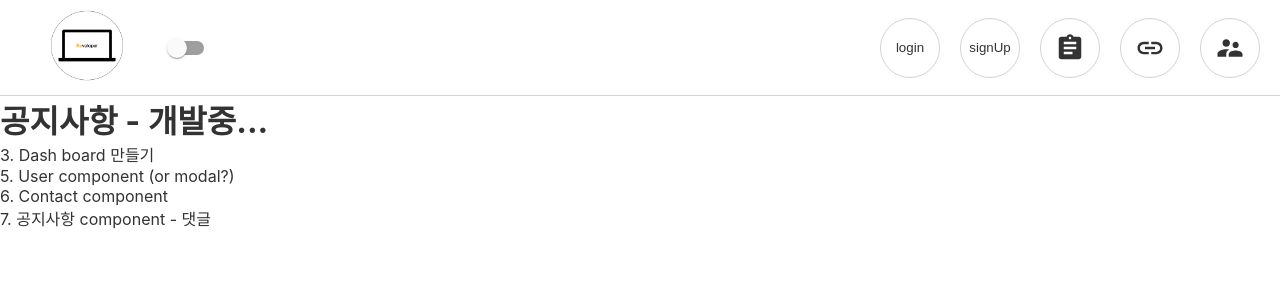
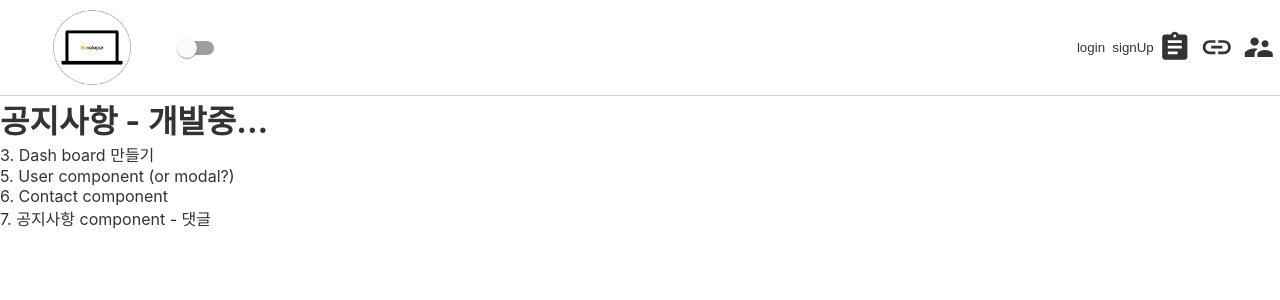
Before and after one commit to funetes/beveloper, a React (Create React App) app: page /board in a window 1280 px wide. Shown: the top 300 px of the page. Built offline with nearby package versions, Linux system fonts and the light colour scheme; no server answers; the database is empty.

Commit message:
user component && nav component 정리

```diff
--- a/src/App.js
+++ b/src/App.js
@@ -5,6 +5,7 @@ import './App.css';
 import db from './firebase/db';
 import auth from './firebase/auth';
 import firebase from 'firebase';
+
 import Nav from './components/Nav/Nav';
 import Home from './components/Home/Home';
 import Lecture from './components/Lecture/Lecture';
@@ -94,9 +95,7 @@ const App = () => {
     }
     try {
       const result = await firebase.auth().signInWithPopup(authProvider);
-      const user = result.user;
-      // console.log(user);
-      // setUser(user);
+      const { user } = result;
       const isInFireStore = await db.collection('users').doc(user.uid).get();
       !isInFireStore.data() && storeToFirestore(user.uid);
     } catch (error) {
@@ -115,7 +114,7 @@ const App = () => {
   const storeToFirestore = async uid => {
     try {
       await db.collection('users').doc(uid).set({
-        faborites: [],
+        favorites: [],
       });
     } catch (error) {
       console.error(error.message);
@@ -137,7 +136,7 @@ const App = () => {
           }}
           checked={checked}
           onProviderLoginBtnClick={onProviderLoginBtnClick}
-          toggleChecked={() => setChecked(prev => !prev)}
+          toggleDarkmodeChecked={() => setChecked(prev => !prev)}
         />
         <Switch>
           <Route exact path='/'>
--- /dev/null
+++ b/src/components/FavoriteLectures/FavoriteLectures.css
@@ -0,0 +1,4 @@
+.FavoriteLectures {
+  flex: 0.5;
+  padding: 1rem;
+}
--- /dev/null
+++ b/src/components/FavoriteLectures/FavoriteLectures.js
@@ -0,0 +1,47 @@
+import React, { useState, useEffect } from 'react';
+import './FavoriteLectures.css';
+import { Link } from 'react-router-dom';
+import db from '../../firebase/db';
+
+const FavoriteLectures = ({ favorites }) => {
+  const [favoriteLectures, setFavoriteLectures] = useState([]);
+  useEffect(() => {
+    if (favorites) {
+      const favoriteLectuesFromFB = () => {
+        favorites.map(async favorite => {
+          const result = await db.collection('lectures').doc(favorite).get();
+          setFavoriteLectures(prevArr => [
+            ...prevArr,
+            { id: favorite, ...result.data() },
+          ]);
+        });
+      };
+      favoriteLectuesFromFB();
+    }
+  }, [favorites]);
+  return (
+    <div className='FavoriteLectures'>
+      <h1>즐겨찾기</h1>
+      {favoriteLectures.map(
+        ({ id, title, thumbnail, instructor, description }) => (
+          <div key={id}>
+            <Link
+              to={{
+                pathname: `/lecture/${id}`,
+                state: {
+                  thumbnail,
+                  title,
+                  instructor,
+                  description,
+                },
+              }}>
+              <span>∙</span> {title}
+            </Link>
+          </div>
+        )
+      )}
+    </div>
+  );
+};
+
+export default FavoriteLectures;
--- a/src/components/Lecture/Lecture.js
+++ b/src/components/Lecture/Lecture.js
@@ -3,7 +3,7 @@ import './Lecture.css';
 import { useParams, withRouter } from 'react-router-dom';
 
 import db from '../../firebase/db';
-import firebase from 'firebase';
+import { firestore } from 'firebase';
 
 import SidebarContent from '../SidebarContent/SidebarContent';
 import Video from '../Video/Video';
@@ -21,18 +21,18 @@ const Lecture = ({
   const { id } = useParams();
   const [lecture, setLecture] = useState([]);
   const [videoId, setVideoId] = useState('');
-  const [isFaborite, setIsFaborite] = useState(false);
+  const [isFavorite, setIsFavorite] = useState(false);
   const onClick = id => setVideoId(id);
 
   useEffect(() => {
-    const userFaboriteInfo = async () => {
+    const userFavoriteInfo = async () => {
       if (user) {
         const result = await db.collection('users').doc(user?.uid).get();
-        const { faborites } = result.data();
-        setIsFaborite(faborites.some(faborite => faborite === id));
+        const { favorites } = result.data();
+        setIsFavorite(favorites.some(favorite => favorite === id));
       }
     };
-    userFaboriteInfo();
+    userFavoriteInfo();
   }, [user, id]);
 
   useEffect(() => {
@@ -52,19 +52,19 @@ const Lecture = ({
       });
     return () => unsubscribe();
   }, [id]);
-  const onFaboriteBtnClick = async () => {
+  const onFavoriteBtnClick = async () => {
     try {
-      const faboriteRef = db.collection('users').doc(user?.uid);
-      if (isFaborite) {
-        await faboriteRef.update({
-          faborites: firebase.firestore.FieldValue.arrayRemove(id),
+      const favoriteRef = db.collection('users').doc(user?.uid);
+      if (isFavorite) {
+        await favoriteRef.update({
+          favorites: firestore.FieldValue.arrayRemove(id),
         });
-        setIsFaborite(false);
+        setIsFavorite(false);
       } else {
-        await faboriteRef.update({
-          faborites: firebase.firestore.FieldValue.arrayUnion(id),
+        await favoriteRef.update({
+          favorites: firestore.FieldValue.arrayUnion(id),
         });
-        setIsFaborite(true);
+        setIsFavorite(true);
       }
     } catch (error) {
       alert(error.message);
@@ -101,8 +101,8 @@ const Lecture = ({
           <div className='lecture__intro'>
             <img src={thumbnail} alt='thumbnail' />
             <div className='lecture__buttonContainer'>
-              <button onClick={onFaboriteBtnClick}>
-                {isFaborite ? <FaStar /> : <FaRegStar />}
+              <button onClick={onFavoriteBtnClick}>
+                {isFavorite ? <FaStar /> : <FaRegStar />}
               </button>
               <button onClick={onDonateBtnClick}>
                 <FaDonate />
--- a/src/components/Nav/Nav.css
+++ b/src/components/Nav/Nav.css
@@ -6,33 +6,50 @@
   border-bottom: 1px solid lightgray;
   height: 12vh;
 }
+
+.nav__linkContainer {
+  display: flex;
+  justify-content: space-around;
+  align-items: center;
+  height: 100%;
+}
+
+.nav__linkContainer:last-child {
+  flex: 0.5 1;
+  display: flex;
+  justify-content: flex-end;
+}
+
+.nav__linkContainer a {
+  height: 90%;
+}
+
 .nav__logo {
   object-fit: contain;
-  height: 80px;
+  height: 100%;
   margin-left: 1rem;
   transition: all 0.5s;
 }
 .nav__logo:hover {
   background-color: rgba(200, 200, 200, 0.3);
 }
-.nav__linkContainer {
-  display: flex;
-  justify-content: space-around;
-  align-items: center;
-}
 
 .nav__displayName {
   margin-right: 20px;
+  width: 20%;
 }
 
 .nav__displayName span {
   font-weight: bold;
-  font-size: 1.5rem;
+  font-size: 1rem;
 }
 
 .nav__linkContainer button {
   background-color: transparent;
   cursor: pointer;
+  border: none;
+  height: 90%;
+  width: 42px;
 }
 
 .nav__linkContainer span {
@@ -40,22 +57,35 @@
 }
 
 .nav__link {
-  width: 60px;
-  height: 60px;
-  border-radius: 999px;
-  border: 1px solid lightgray;
+  width: 42px;
   display: flex;
   justify-content: center;
   align-items: center;
-  margin-right: 20px;
   transition: all 0.5s;
 }
 
-.nav__link:hover {
-  background-color: rgba(200, 200, 200, 0.3);
+.nav__link img {
+  object-fit: contain;
+  height: 50%;
+  border-radius: 999px;
 }
 
 .nav__link .MuiSvgIcon-root {
-  width: 30px;
-  height: 30px;
+  width: 80%;
+  height: 80%;
 }
+
+@media screen and (max-width: 576px) {
+  .nav__displayName {
+    display: none;
+  }
+}
+
+@media screen and (max-width: 1024px) {
+  .nav__displayName {
+    font-size: 0.7rem;
+  }
+  .nav__displayName span {
+    font-size: 0.7rem;
+  }
+}
--- a/src/components/Nav/Nav.js
+++ b/src/components/Nav/Nav.js
@@ -16,7 +16,7 @@ const Nav = ({
   logOut,
   sign,
   checked,
-  toggleChecked,
+  toggleDarkmodeChecked,
   onProviderLoginBtnClick,
 }) => {
   return (
@@ -26,10 +26,9 @@ const Nav = ({
           <img className='nav__logo' src={Logo} alt='logo' />
         </Link>
         <Switch
-          className='nav__link'
           color='primary'
           checked={checked}
-          onChange={toggleChecked}>
+          onChange={toggleDarkmodeChecked}>
           darkmode
         </Switch>
       </div>
@@ -40,16 +39,12 @@ const Nav = ({
               반갑습니다. <span>{user.displayName}</span> 님!
             </div>
             {user && (
-              <Link
-                to='/user'
-                className='nav__link'
-                style={{
-                  backgroundImage: user.photoURL
-                    ? `url(${user.photoURL})`
-                    : 'transparnt',
-                  backgroundSize: 'cover',
-                }}>
-                {!user.photoURL && <PersonIcon />}
+              <Link to='/user' className='nav__link'>
+                {!user.photoURL ? (
+                  <PersonIcon />
+                ) : (
+                  <img src={`${user.photoURL}`} alt='photoURL' />
+                )}
               </Link>
             )}
           </>
--- a/src/components/TModal/TModal.css
+++ b/src/components/TModal/TModal.css
@@ -7,26 +7,13 @@
 .modal__formLogin {
   margin: 0 0 30px;
   padding: 0;
-  /* color: #fff; */
   text-align: center;
 }
 
 .modal__button {
-  width: 60px;
-  height: 60px;
-  border-radius: 999px;
-  border: 1px solid lightgray;
   display: flex;
   justify-content: center;
   align-items: center;
-  margin-right: 20px;
-  background-color: transparent;
-  cursor: pointer;
-  transition: all 0.5s;
-}
-
-.modal__button:hover {
-  background-color: rgba(200, 200, 200, 0.3);
 }
 
 .nav__buttonContainer {
--- a/src/components/User/User.css
+++ b/src/components/User/User.css
@@ -0,0 +1,4 @@
+.User {
+  padding: 1rem;
+  display: flex;
+}
--- a/src/components/User/User.js
+++ b/src/components/User/User.js
@@ -1,18 +1,34 @@
-import React, { useEffect } from 'react';
+import React, { useEffect, useState } from 'react';
 import { withRouter } from 'react-router-dom';
-import './User.js';
+import './User.css';
+
+import db from '../../firebase/db';
 
 import UserInfo from '../UserInfo/UserInfo';
+import FavoriteLectures from '../FavoriteLectures/FavoriteLectures';
 
 const User = ({ user, history }) => {
+  const [favorites, setFavorites] = useState([]);
+
   useEffect(() => {
     !user && history.push('/');
   }, [user, history]);
+
+  useEffect(() => {
+    if (user) {
+      const favoriteFromFB = async () => {
+        const result = await db.collection('users').doc(user?.uid).get();
+        const { favorites } = result.data();
+        setFavorites(favorites);
+      };
+      favoriteFromFB();
+    }
+  }, [user]);
+
   return (
-    <div>
+    <div className='User'>
       <UserInfo user={user} />
-      {/* userInfo */}
-      {/* Favoriteslecture */}
+      <FavoriteLectures favorites={favorites} />
     </div>
   );
 };
--- a/src/components/UserInfo/UserInfo.css
+++ b/src/components/UserInfo/UserInfo.css
@@ -0,0 +1,3 @@
+.userInfo {
+  flex: 0.5;
+}
```
Also changed, not shown: firebase.json.
